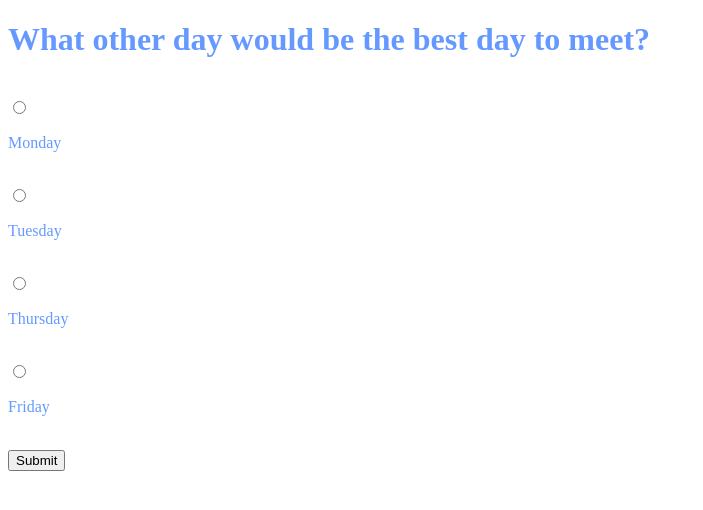
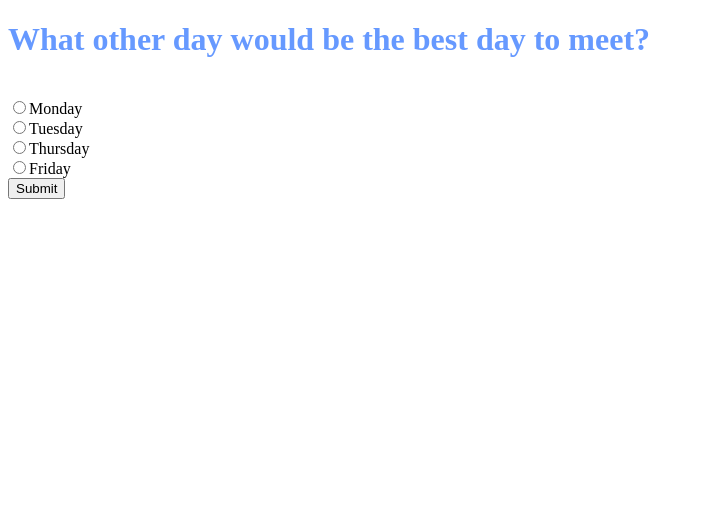
Before and after one commit to cyber-hawks/cyber-hawks.github.io, a plain HTML site: page poll.html in a window 1280 px wide. Shown: the whole page, without its empty margins (0-703 px from the left). Drawn offline with Linux system fonts and the light colour scheme; no server answers.

Commit message:
Roll Back

```diff
--- a/poll.html
+++ b/poll.html
@@ -14,10 +14,10 @@
 
 <h1 id="itle">What other day would be the best day to meet?</h1><br />
 <form action="">
-<input id="ppl" type="radio" name="Options" value="A"><p id="ppl">Monday</p> <br />
-<input id="ppl" type="radio" name="Options" value="B"><p id="ppl">Tuesday</p> <br />
-<input id="ppl" type="radio" name="Options" value="C"><p id="ppl">Thursday</p> <br />
-<input id="ppl" type="radio" name="Options" value="D"><p id="ppl">Friday</p> <br />
+<input id="ppl" type="radio" name="Options" value="A">Monday <br />
+<input id="ppl" type="radio" name="Options" value="B">Tuesday <br />
+<input id="ppl" type="radio" name="Options" value="C">Thursday <br />
+<input id="ppl" type="radio" name="Options" value="D">Friday <br />
 </form>
 <button onclick="b()">Submit</button><br />
 <h1 id="itle"></h1>
```
